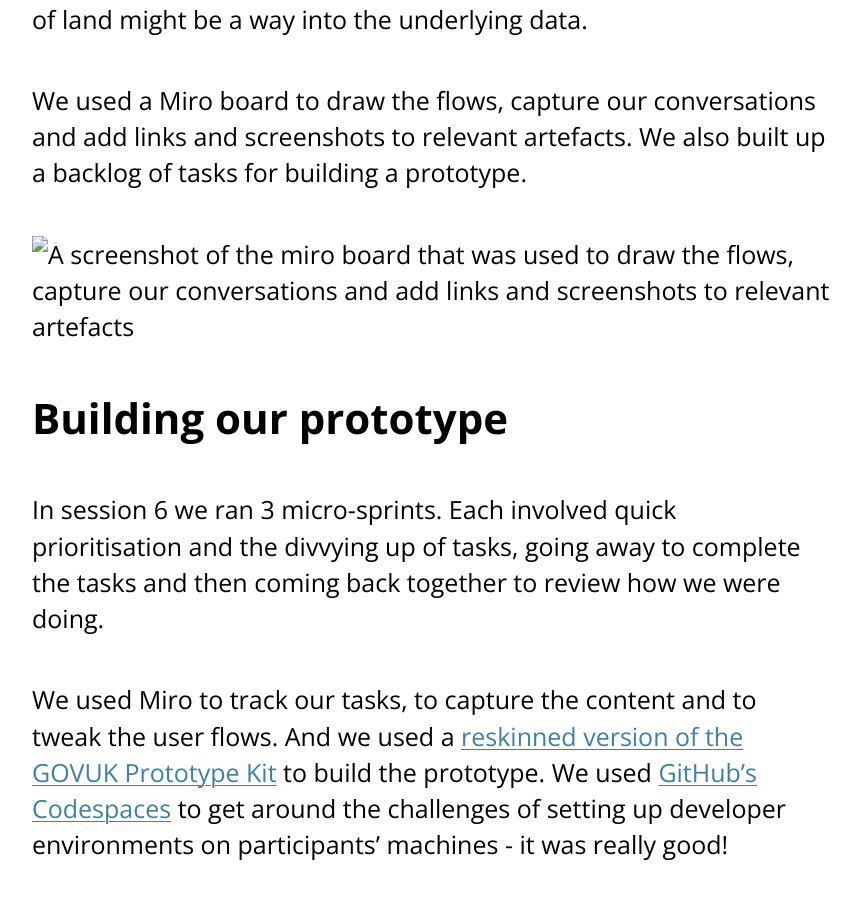
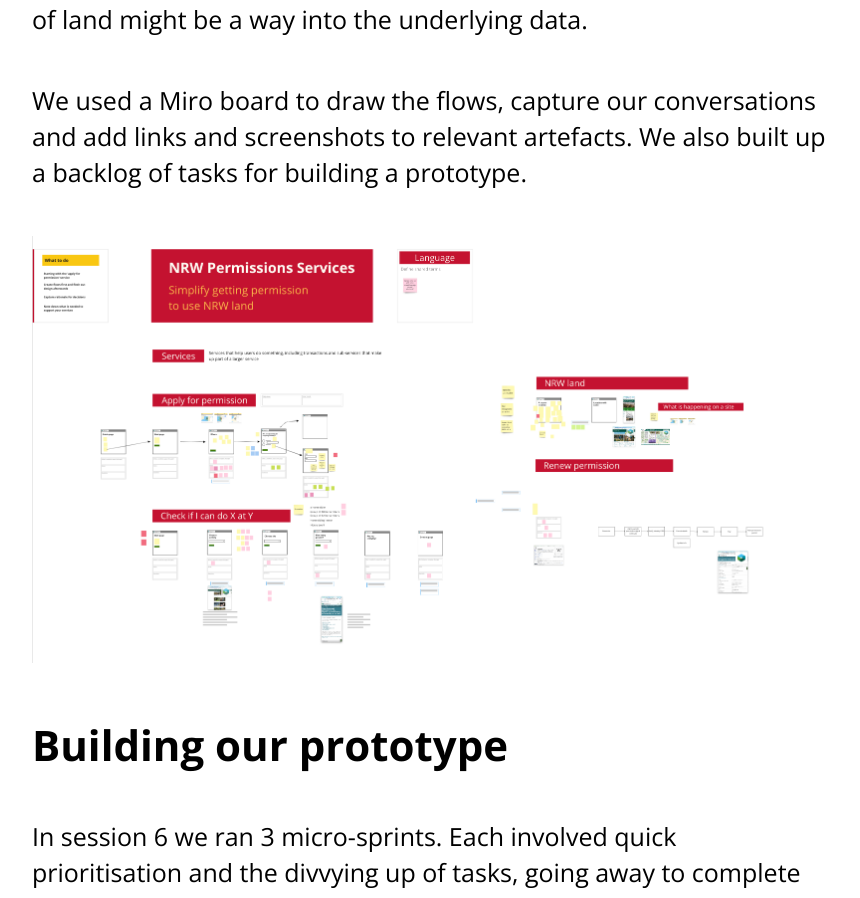
Before and after one commit to learnbymakingwales/learnbymakingwales.github.io, a Jekyll site: the page built from en/updates/_posts/2022-12-09-week-nine.md, in a window 1280 px wide. Shown: the part 1525-2423 px from the top of the page, without its empty margins (208-1068 px from the left). Built offline with Jekyll 4.4.1, drawn with Linux system fonts in a browser that asks for light colours.

Commit message:
Add missing /

```diff
--- a/en/updates/_posts/2022-12-09-week-nine.md
+++ b/en/updates/_posts/2022-12-09-week-nine.md
@@ -24,7 +24,7 @@ We then looked at a “check if you need permission” service and a “renew pe
 
 We used a Miro board to draw the flows, capture our conversations and add links and screenshots to relevant artefacts. We also built up a backlog of tasks for building a prototype.
 
-![A screenshot of the miro board that was used to draw the flows, capture our conversations and add links and screenshots to relevant artefacts ](assets/images/service-design-collab.png){:loading="lazy"}
+![A screenshot of the miro board that was used to draw the flows, capture our conversations and add links and screenshots to relevant artefacts ](/assets/images/service-design-collab.png){:loading="lazy"}
 
 ## Building our prototype
 
@@ -34,7 +34,7 @@ We used Miro to track our tasks, to capture the content and to tweak the user fl
 
 There was a huge amount to get done but seeing progress throughout the day kept us going and we ended up with a complete journey for the proposed “Check if you’re allowed to use our land” service and a skeleton for the “renew permission” service.
 
-![A picture of the team call discussing prototype of the NRW permissions services](assets/images/prototype-making-collab.png){:loading="lazy"}
+![A picture of the team call discussing prototype of the NRW permissions services](/assets/images/prototype-making-collab.png){:loading="lazy"}
 
 ## Next week
 
```
Also changed, not shown: cy/updates/_posts/2022-12-09-wythnos-9.md (+2 -2 lines).
